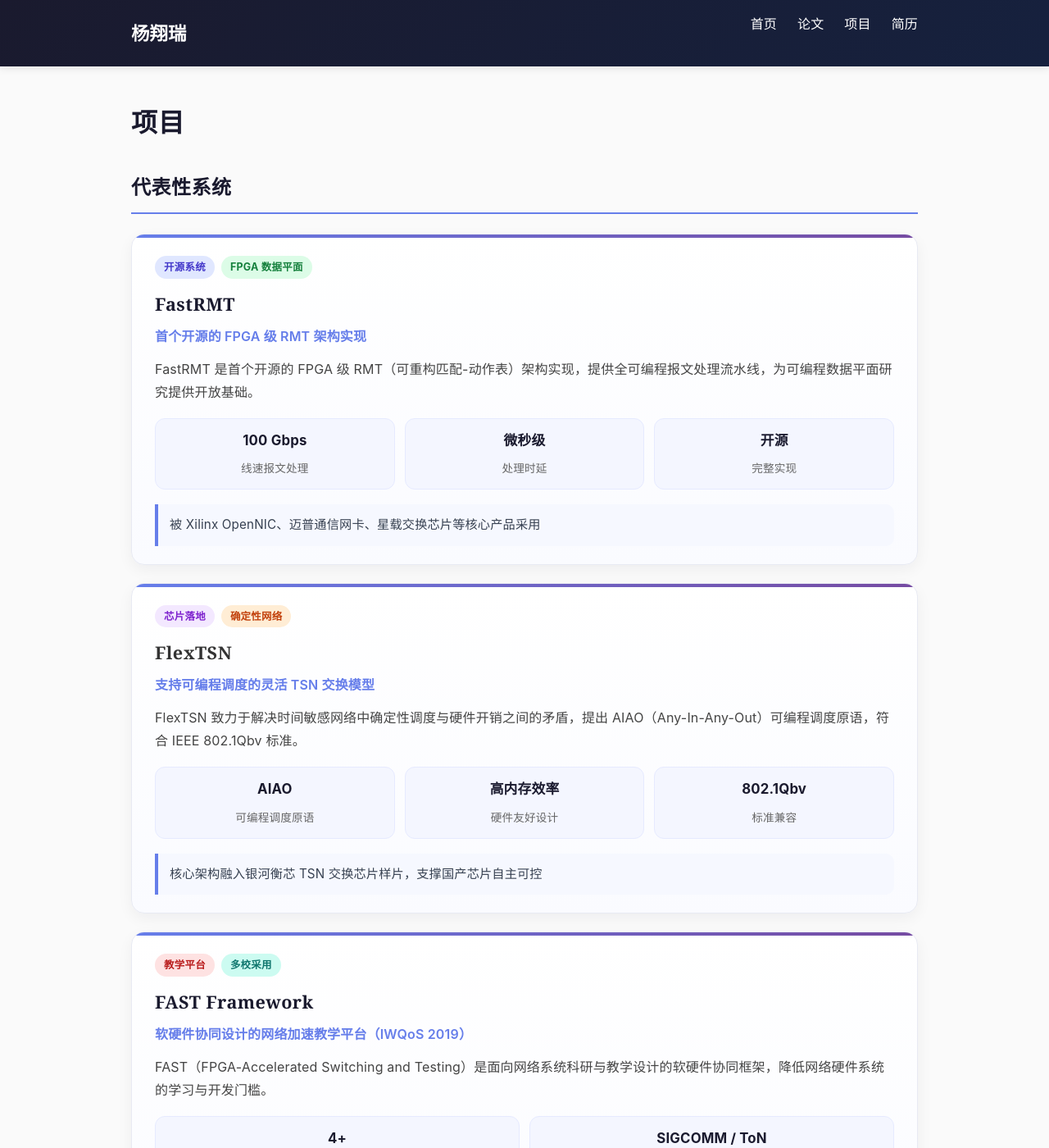
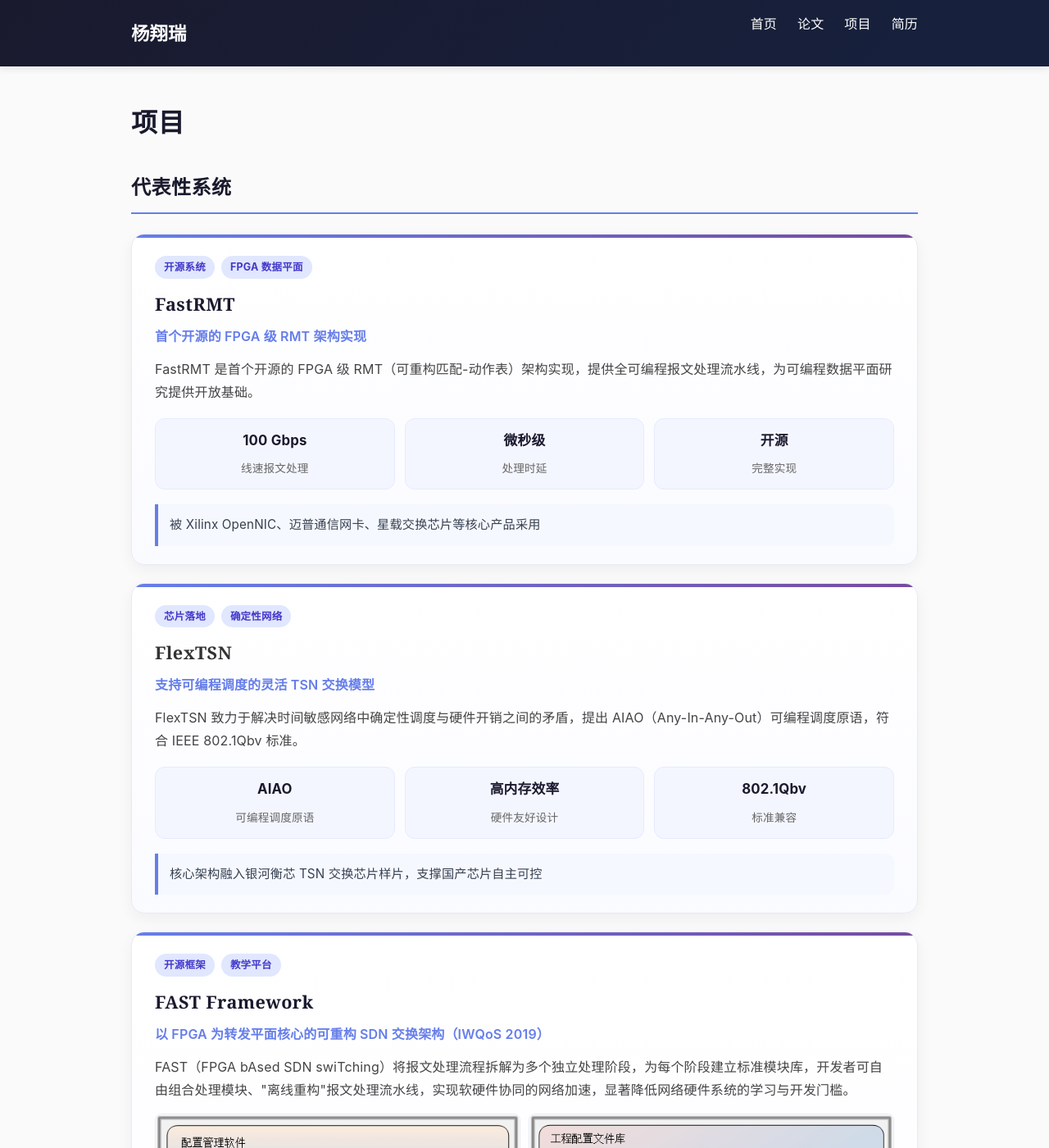
Before and after one commit to Winters123/Winters123.github.io, a Jekyll site: the page built from _pages/projects.md, in a window 1280 px wide and 1400 px high. Shown: the whole window at 82% size. Built offline with Jekyll 4.4.1, drawn with Linux system fonts in a browser that asks for light colours; some of the changed text lies outside the part shown.

Commit message:
Unify project tag colors and enrich FAST card with official info and architecture figures

```diff
--- a/_pages/projects.md
+++ b/_pages/projects.md
@@ -11,7 +11,7 @@
 <div class="proj-card">
     <div class="proj-tag-row">
         <span class="proj-tag tag-blue">开源系统</span>
-        <span class="proj-tag tag-green">FPGA 数据平面</span>
+        <span class="proj-tag tag-blue">FPGA 数据平面</span>
     </div>
     <h3><a href="https://github.com/Winters123/FastRMT">FastRMT</a></h3>
     <p class="proj-subtitle">首个开源的 FPGA 级 RMT 架构实现</p>
@@ -26,8 +26,8 @@
 
 <div class="proj-card">
     <div class="proj-tag-row">
-        <span class="proj-tag tag-purple">芯片落地</span>
-        <span class="proj-tag tag-orange">确定性网络</span>
+        <span class="proj-tag tag-blue">芯片落地</span>
+        <span class="proj-tag tag-blue">确定性网络</span>
     </div>
     <h3>FlexTSN</h3>
     <p class="proj-subtitle">支持可编程调度的灵活 TSN 交换模型</p>
@@ -42,17 +42,22 @@
 
 <div class="proj-card">
     <div class="proj-tag-row">
-        <span class="proj-tag tag-red">教学平台</span>
-        <span class="proj-tag tag-teal">多校采用</span>
+        <span class="proj-tag tag-blue">开源框架</span>
+        <span class="proj-tag tag-blue">教学平台</span>
     </div>
-    <h3><a href="http://www.xperis.com.cn/">FAST Framework</a></h3>
-    <p class="proj-subtitle">软硬件协同设计的网络加速教学平台（IWQoS 2019）</p>
-    <p>FAST（FPGA-Accelerated Switching and Testing）是面向网络系统科研与教学设计的软硬件协同框架，降低网络硬件系统的学习与开发门槛。</p>
+    <h3><a href="https://fast-switch.github.io/">FAST Framework</a></h3>
+    <p class="proj-subtitle">以 FPGA 为转发平面核心的可重构 SDN 交换架构（IWQoS 2019）</p>
+    <p>FAST（FPGA bAsed SDN swiTching）将报文处理流程拆解为多个独立处理阶段，为每个阶段建立标准模块库，开发者可自由组合处理模块、"离线重构"报文处理流水线，实现软硬件协同的网络加速，显著降低网络硬件系统的学习与开发门槛。</p>
+    <div class="proj-figures">
+        <img src="{{ '/assets/img/fast-software-arch.png' | relative_url }}" alt="FAST 软件架构">
+        <img src="{{ '/assets/img/fast-hardware-arch.png' | relative_url }}" alt="FAST 硬件架构">
+    </div>
     <div class="proj-metrics">
-        <div class="proj-metric"><strong>4+</strong><span>一流院校采用</span></div>
+        <div class="proj-metric"><strong>8 所</strong><span>一流院校采用</span></div>
+        <div class="proj-metric"><strong>离线重构</strong><span>模块库流水线</span></div>
         <div class="proj-metric"><strong>SIGCOMM / ToN</strong><span>成果支撑</span></div>
     </div>
-    <div class="proj-impact">推广至北邮、电子科大、东南大学、国防科大等院校，支撑香港理工、北大等团队发表顶会顶刊论文</div>
+    <div class="proj-impact">推广至北京邮电大学、电子科技大学、东南大学、北京大学等 8 所一流院校，支撑香港理工、北大等团队发表顶会顶刊论文</div>
 </div>
 
 </div>
--- a/assets/css/style.css
+++ b/assets/css/style.css
@@ -563,6 +563,20 @@
     color: #666;
 }
 
+.proj-figures {
+    display: flex;
+    gap: 10px;
+    margin: 14px 0 4px;
+}
+
+.proj-figures img {
+    width: 50%;
+    min-width: 0;
+    border: 1px solid #e8eaf3;
+    border-radius: 8px;
+    background: #fff;
+}
+
 .proj-impact {
     border-left: 4px solid #667eea;
     background: #f6f8ff;
@@ -659,6 +673,14 @@
     .proj-card {
         padding: 20px;
     }
+
+    .proj-figures {
+        flex-direction: column;
+    }
+
+    .proj-figures img {
+        width: 100%;
+    }
 }
 
 footer {
```
Also changed, not shown: assets/img/fast-hardware-arch.png (added), assets/img/fast-software-arch.png (added).
